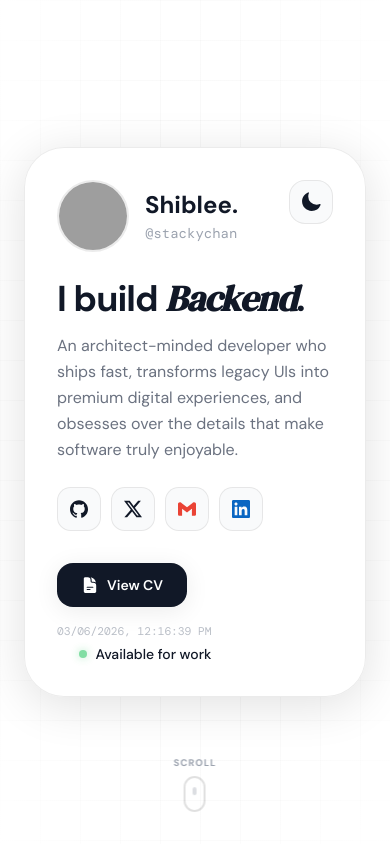
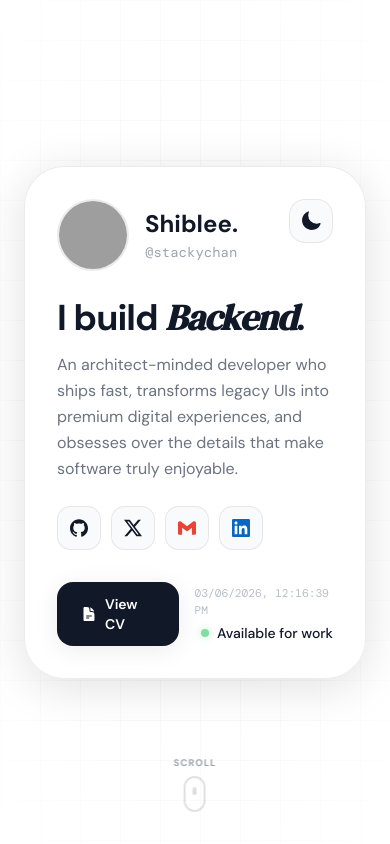
Before and after one commit to stackychan/shiblee-portfolio, a Next.js app: page / in a window 390 px wide. Shown: the top 844 px of the page. Built offline with nearby package versions, Linux system fonts and the light colour scheme; grey boxes are pictures that could not be loaded; a web font is replaced by a local one.

Commit message:
Fix mobile layout: keep CV button and availability on same row

```diff
--- a/components/HeroSection.tsx
+++ b/components/HeroSection.tsx
@@ -265,7 +265,7 @@ export default function HeroSection() {
           </div>
 
           {/* Bottom row */}
-          <div className="flex items-center justify-between flex-wrap gap-4">
+          <div className="flex items-center justify-between gap-4">
             <a
               href="/resume.pdf"
               target="_blank"
```
